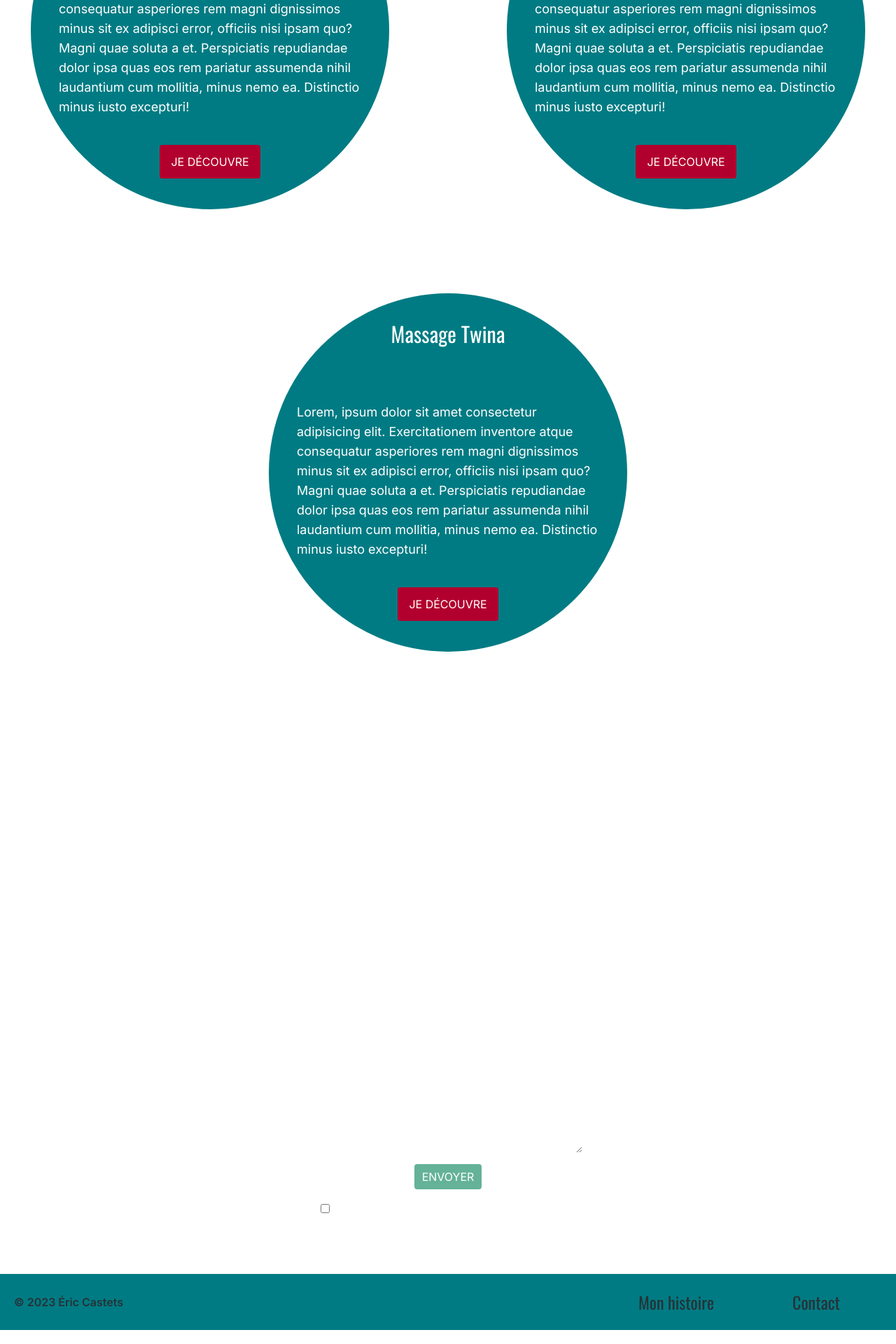
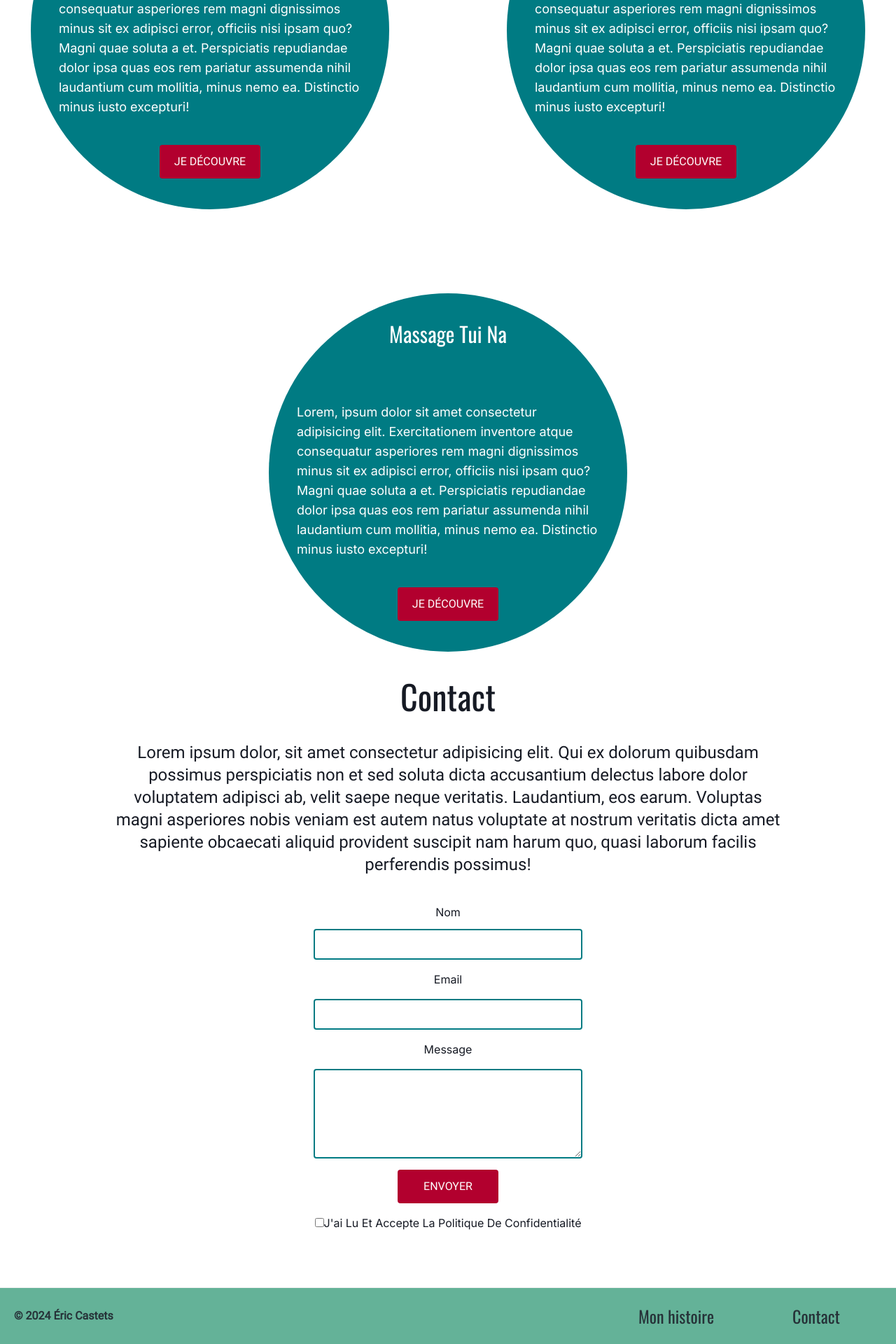
Before and after one commit to jacklocks/Laurence_Deroche, a Next.js app: page / in a window 1280 px wide. Shown: the part 1756-3676 px from the top of the page at 70% size. Built offline with nearby package versions, Linux system fonts and the light colour scheme; no server answers; a web font is replaced by a local one.

Commit message:
style général et contact

```diff
--- a/app/components/Contact.jsx
+++ b/app/components/Contact.jsx
@@ -35,8 +35,8 @@ const Contact = () => {
   return (
     <div className="text-center mb-20">
       <div className="flex flex-col justify-center items-center">
-        <h2 className="mt-10 mb-10 text-5xl capitalize font-title">contact</h2>
-        <p className="w-9/12 text-2xl mb-10 font-text2">
+        <h2 className="mt-10 mb-10 text-5xl capitalize font-title text-black">contact</h2>
+        <p className="w-9/12 text-2xl mb-10 font-text text-black">
           Lorem ipsum dolor, sit amet consectetur adipisicing elit. Qui ex
           dolorum quibusdam possimus perspiciatis non et sed soluta dicta
           accusantium delectus labore dolor voluptatem adipisci ab, velit saepe
@@ -47,14 +47,14 @@ const Contact = () => {
         </p>
       </div>
       <form
-        className="flex flex-col items-center justify-center space-y-4"
+        className="flex flex-col items-center justify-center space-y-4 text-black capitalize"
         ref={form}
         onSubmit={sendEmail}
       >
         <div className="flex flex-col gap-3">
           <label htmlFor="name">nom</label>
           <input
-            className="text-black h-9 w-96 outline-none p-5"
+            className="text-black h-9 w-96 outline-none p-5 border-2 border-teal rounded"
             type="text"
             id="name"
             name="name"
@@ -63,7 +63,7 @@ const Contact = () => {
         </div>
         <label htmlFor="email">email</label>
         <input
-          className="text-black h-9 w-96 outline-none p-5"
+          className="text-black h-9 w-96 outline-none p-5 border-2 border-teal rounded"
           type="email"
           id="email"
           name="email"
@@ -71,12 +71,12 @@ const Contact = () => {
         />
         <label htmlFor="message">message</label>
         <textarea
-          className="text-black h-32 w-96 outline-none p-5"
+          className="text-black h-32 w-96 outline-none p-5 border-2 border-teal rounded"
           id="message"
           name="message"
           required
         ></textarea>
-        <button className="bg-green w-24 h-9 rounded uppercase transition hover:scale-110 " type="submit" value="Send">
+        <button className="bg-red p-3 rounded uppercase hover:scale-110 transition w-36 text-white font-text" type="submit" value="Send">
           envoyer
         </button>
         <div>
--- a/app/components/Footer.jsx
+++ b/app/components/Footer.jsx
@@ -5,9 +5,9 @@ import { Typography } from "@material-tailwind/react";
 const Footer = () => {
   return (
     <div>
-    <footer className="flex w-full flex-row flex-wrap items-center justify-center gap-y-6 gap-x-12 border-t border-blue-50 py-6 text-center md:justify-between bg-teal m-0  inset-x-0 bottom-0">
-      <Typography color="blue-gray" className="font-navbar font-semibold ml-5">
-        &copy; 2023 Éric Castets
+    <footer className="flex w-full flex-row flex-wrap items-center justify-center gap-y-6 gap-x-12 border-t border-blue-50 py-6 text-center md:justify-between bg-green m-0  inset-x-0 bottom-0">
+      <Typography color="blue-gray" className="font-navbar font-semibold ml-5 font-text">
+        &copy; 2024 Éric Castets
       </Typography>
       <ul className="flex flex-wrap items-center gap-y-2 gap-x-8">
         <li>
@@ -15,7 +15,7 @@ const Footer = () => {
             as="a"
             href="#"
             color="blue-gray"
-            className="font-title text-2xl hover:scale-125 transition mr-20"
+            className="font-title text-2xl hover:scale-110 transition mr-20"
           >
             Mon histoire
           </Typography>
@@ -25,7 +25,7 @@ const Footer = () => {
             as="a"
             href="#"
             color="blue-gray"
-            className="font-title text-2xl hover:scale-125 transition mr-20"
+            className="font-title text-2xl hover:scale-110 transition mr-20"
           >
             Contact
           </Typography>
--- a/app/components/Header.jsx
+++ b/app/components/Header.jsx
@@ -58,7 +58,7 @@ const Header = () => {
       <div className=" middle-care  bg-bottom bg-cover flex items-center justify-end">
         <div className="flex items-center justify-start h-screen w-1/2">
           <div className="h-96 w-4/5 bg-teal translate-x-10 flex flex-col items-center justify-center text-center">
-            <p className="text-5xl font-man p-10">Trouvez votre chemin vers la sérénité avec mes protocoles  personnalisés</p>
+            <p className="text-5xl font-man p-10">Trouvez votre chemin<br/> vers la sérénité<br/> avec mes protocoles  personnalisés</p>
             <button className="bg-red p-3 rounded uppercase hover:scale-110 transition">Mon histoire</button>
           </div>
         </div>
--- a/app/components/Middle.jsx
+++ b/app/components/Middle.jsx
@@ -23,7 +23,7 @@ const Middle = () => {
             rem pariatur assumenda nihil laudantium cum mollitia, minus nemo ea.
             Distinctio minus iusto excepturi!
           </p>
-          <button className="bg-red p-3 rounded uppercase hover:scale-110 transition w-36">Je découvre</button>
+          <button className="bg-red p-3 rounded uppercase hover:scale-110 transition w-36 font-text">Je découvre</button>
         </div>
         <div className="bg-teal w-[32rem] h-[32rem] flex flex-col items-center rounded-full">
           <h1 className="text-3xl text-center font-title p-10">Hypnose</h1>
@@ -35,11 +35,11 @@ const Middle = () => {
             rem pariatur assumenda nihil laudantium cum mollitia, minus nemo ea.
             Distinctio minus iusto excepturi!
           </p>
-          <button className="bg-red p-3 rounded uppercase hover:scale-110 transition w-36">Je découvre</button>
+          <button className="bg-red p-3 rounded uppercase hover:scale-110 transition w-36 font-text">Je découvre</button>
         </div>
         <div className="bg-teal w-[32rem] h-[32rem] flex flex-col items-center rounded-full">
           <h1 className="text-3xl text-center font-title p-10">
-            Massage Twina
+            Massage Tui Na
           </h1>
           <p className="p-10 text-lg font-text2">
             Lorem, ipsum dolor sit amet consectetur adipisicing elit.
@@ -49,7 +49,7 @@ const Middle = () => {
             rem pariatur assumenda nihil laudantium cum mollitia, minus nemo ea.
             Distinctio minus iusto excepturi!
           </p>
-          <button className="bg-red p-3 rounded uppercase hover:scale-110 transition w-36">Je découvre</button>
+          <button className="bg-red p-3 rounded uppercase hover:scale-110 transition w-36 font-text">Je découvre</button>
         </div>
       </div>
     </>
--- a/app/histoire/page.jsx
+++ b/app/histoire/page.jsx
@@ -7,7 +7,7 @@ const page = () => {
     <>
       <Navbar />
       <div>
-        <h1 className="text-4xl text-center">Mon histoire</h1>
+        <h1 className="text-4xl text-center text-black font-title">Mon histoire</h1>
         <p className="h-screen"></p>
         <Footer />
       </div>
--- a/app/hypnose/page.jsx
+++ b/app/hypnose/page.jsx
@@ -5,7 +5,7 @@ const page = () => {
   return (
     <>
       <Navbar />
-      <div className="text-4xl text-center">Hypnose</div>
+      <div className="text-4xl text-center text-black font-title">Hypnose</div>
     </>
   );
 };
--- a/app/massage/page.jsx
+++ b/app/massage/page.jsx
@@ -5,7 +5,7 @@ const page = () => {
   return (
     <>
     <Navbar />
-    <div className='text-4xl text-center'>Massage ventouses Tui Na</div>
+    <div className='text-4xl text-center text-black font-title'>Massage ventouses Tui Na</div>
     </>
   )
 }
--- a/app/soins/page.jsx
+++ b/app/soins/page.jsx
@@ -5,7 +5,7 @@ const page = () => {
   return (
     <>
     <Navbar />
-    <div className='text-4xl text-center'>Soins énergétiques</div>
+    <div className='text-4xl text-center text-black font-title'>Soins énergétiques</div>
     </>
   )
 }
```
